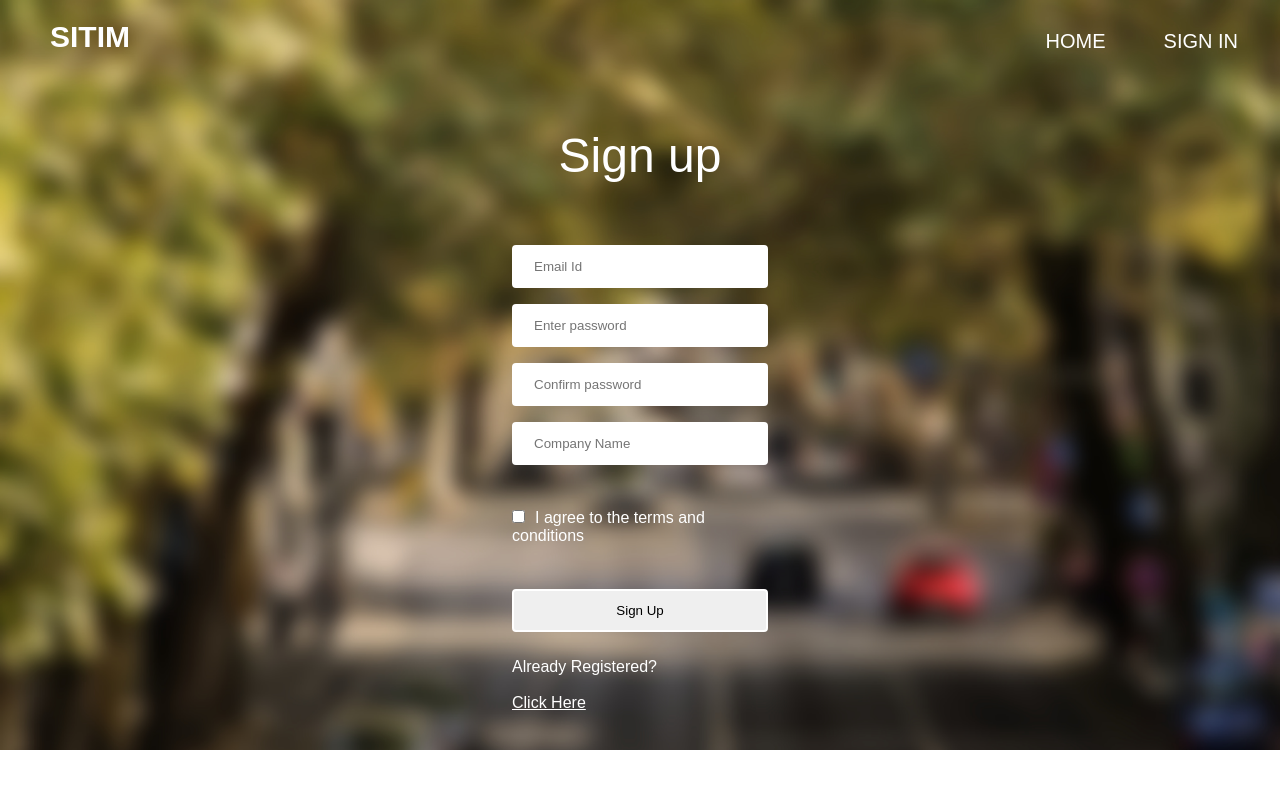
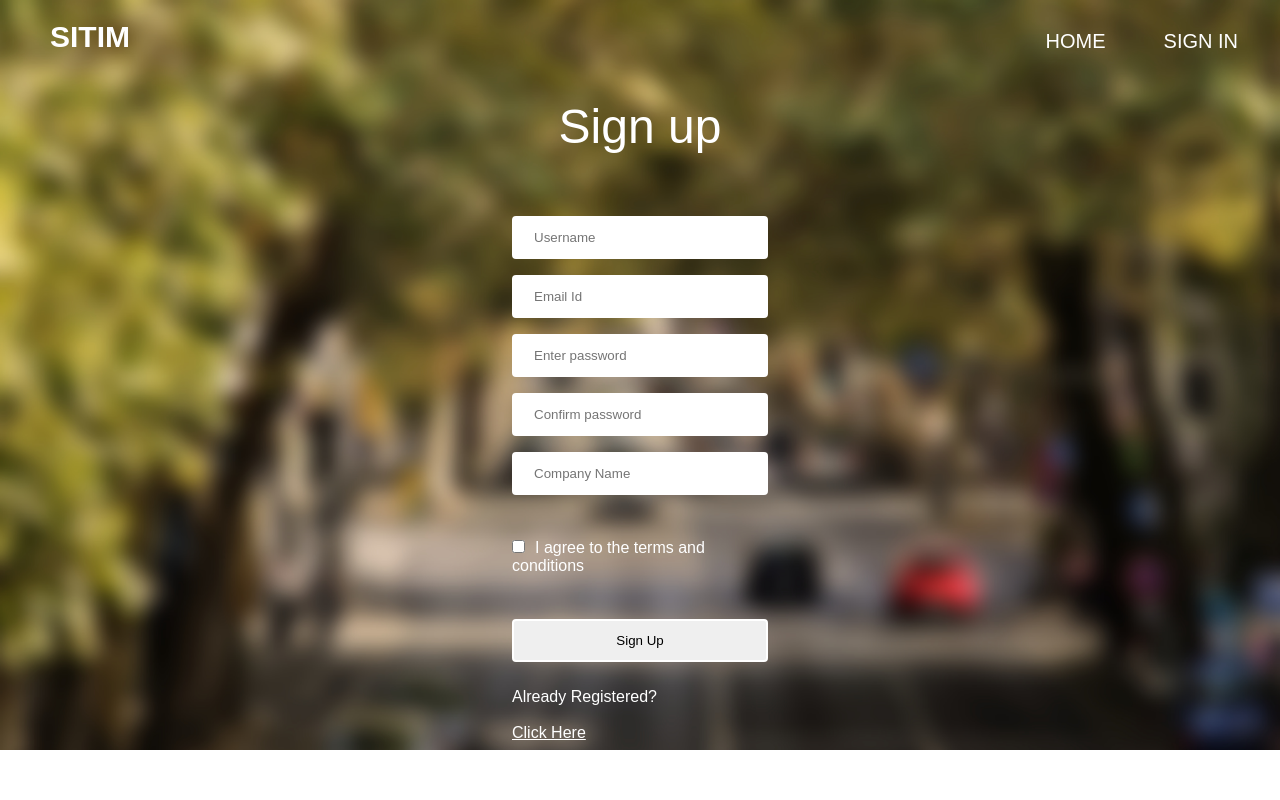
Before and after one commit to Dinesh648/Inventory-transport-management, a Flask app: page /register in a window 1280 px wide. Run offline with Flask 2, Linux system fonts and the light colour scheme.

Commit message:
modifications

```diff
--- a/application/controllers.py
+++ b/application/controllers.py
@@ -88,10 +88,14 @@ def register():
 
                     db.session.add(new_user)
                     db.session.commit()
+
                 except IntegrityError:
                     return redirect(url_for('register') + '?error=user-or-email-exists')
 
-                return redirect(url_for('register') + '?success=account-created')
+                return redirect(url_for('login') + '?success=account-created')
+            else:
+                flash("Both the passwords should match!!")
+                return redirect(url_for('register'))
         else:
             return redirect(url_for('register') + '?error=missing-fields')
     else:
--- a/static/css/sitimSign.css
+++ b/static/css/sitimSign.css
@@ -66,7 +66,7 @@ nav{
 .segment1{
     margin-left: auto;
     margin-right: auto;
-    background-image: url('Images/sign_up.jpg');
+    background-image: url('../images/sign_up.jpg');
     background-position: fixed;
     background-attachment: fixed;
     background-repeat: no-repeat;
--- a/templates/sitimSign.html
+++ b/templates/sitimSign.html
@@ -27,8 +27,8 @@
 
                 <ul>
 
-                    <li><a href="sitimHome.html">HOME</a></li>
-                    <li><a href="sitimSign.html">SIGN IN</a></li>
+                    <li><a href="{{url_for('index')}}">HOME</a></li>
+                    <li><a href="{{url_for('login')}}">SIGN IN</a></li>
 
 
                 </ul>
@@ -41,18 +41,21 @@
             <p style="font-family: Poppins, sans-serif; font-size: 3em; color: white;">Sign up</p>
             <br><br><br>
 
-            <form id="register" class="input-group">
+            <form action="/register" method="POST" id="register" class="input-group">
                 <div class="card">
-
-                    <input type="email" class="input-field" placeholder="Email Id" required>
-                    <input type="password" class="input-field" placeholder="Enter password" required>
-                    <input type="password" class="input-field" placeholder="Confirm password" required>
-                    <input type="text" class="input-field" placeholder="Company Name" required>
+                    <input type="text" name="username" class="input-field" placeholder="Username" required>
+                    <input type="email" name="email" class="input-field" placeholder="Email Id" required>
+                    <input type="password" name="password" class="input-field" placeholder="Enter password" required>
+                    <input type="password" name="confirm-password" class="input-field" placeholder="Confirm password" required>
+                    <input type="text" name="cname" class="input-field" placeholder="Company Name" required>
                     <br><br><br>
                     <input type="checkbox" class="check-box"><span style="font-family: Poppins, sans-serif; font-size:1em; color:white; margin-left: 10px;">I agree to the terms and conditions</span>
                     <br><br><br>
                     <button type="submit" class="submit-btn">Sign Up</button>
                     <br><br>
+                    {% for message in get_flashed_messages()%}
+                        {{ message }}
+                    {%endfor%}
                     <p style="font-family: Poppins, sans-serif; color:white; font-size: 1em;">Already Registered?<br><br> <a href="{{ url_for('login') }}" style="font-family: Poppins, sans-serif; color:white"> Click Here</a></p>
                 </div>
             </form>
```
Also changed, not shown: db_directory/database.sqlite3.
